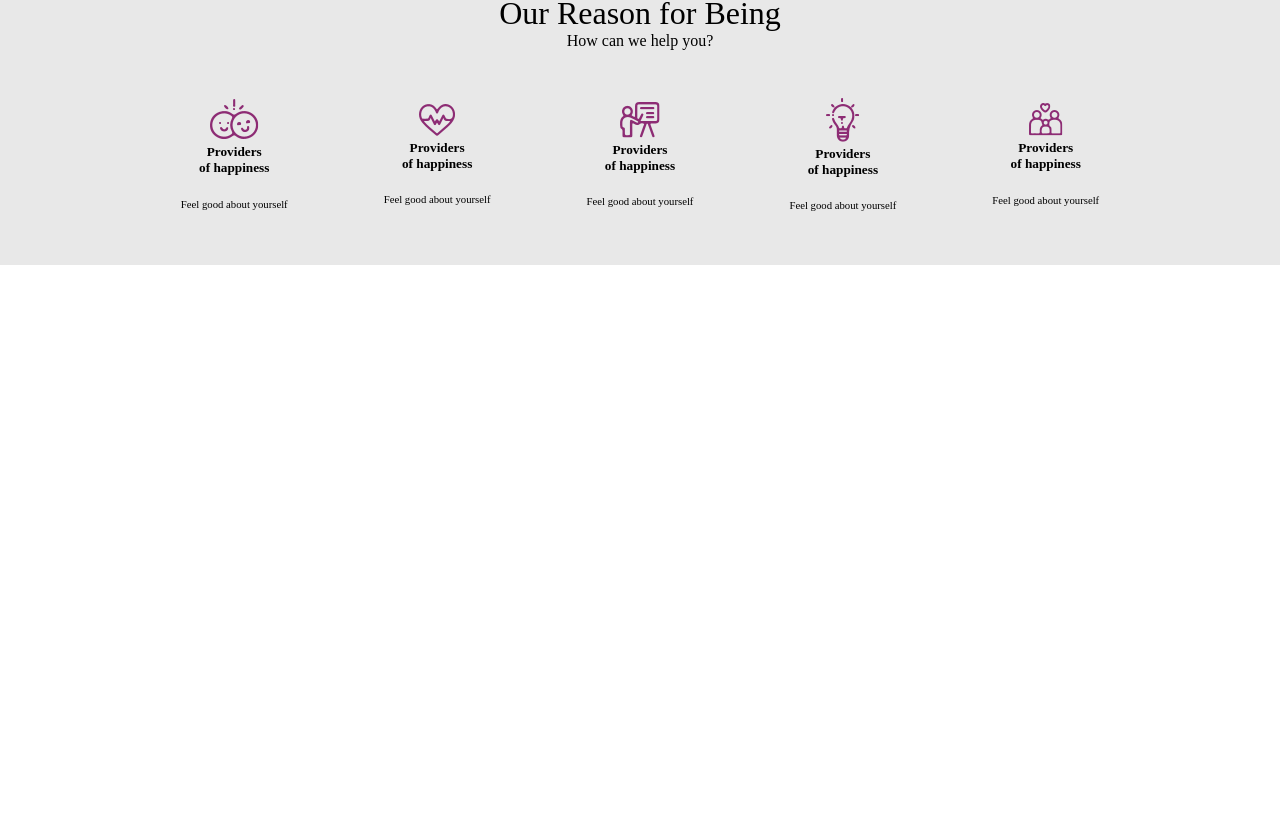
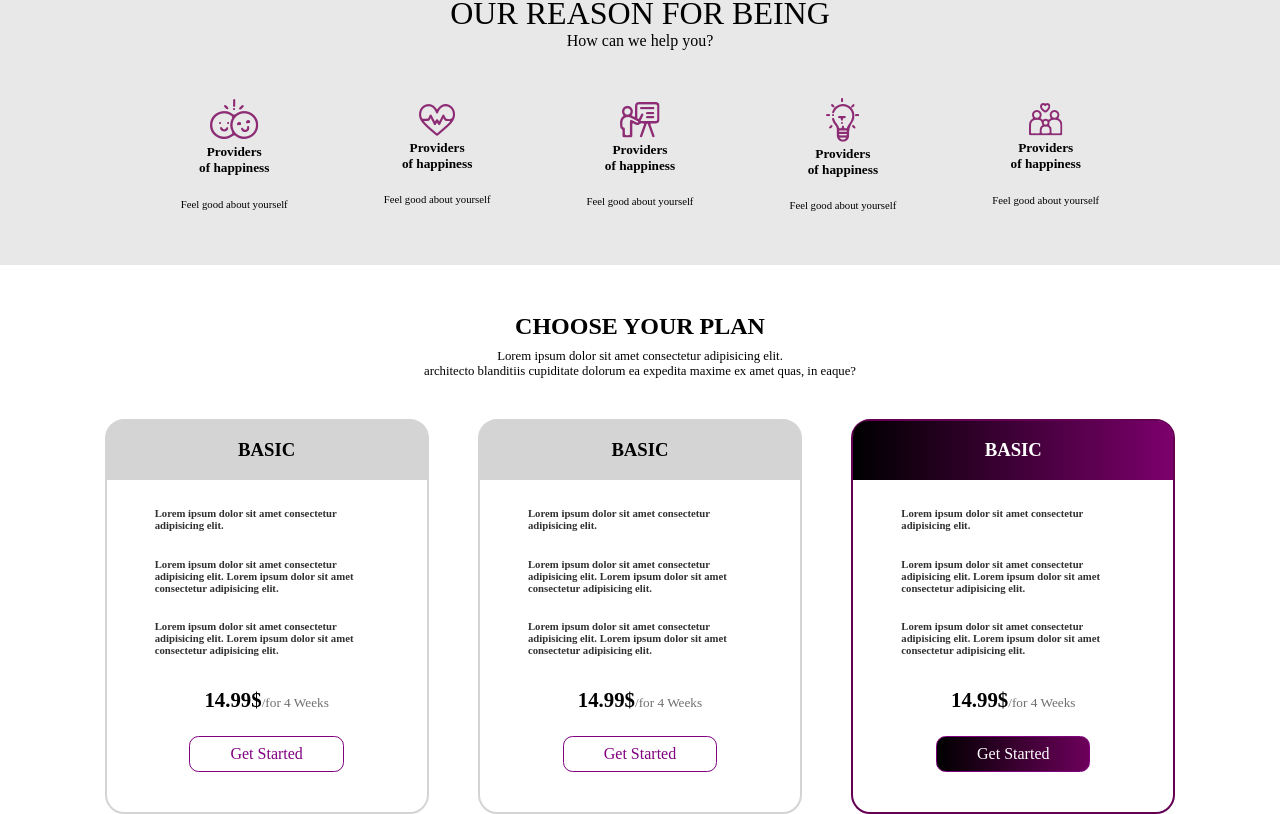
Before and after one commit to LahiruKalhara/Fitness-Center, a React (Vite) app: page / in a window 1280 px wide. Shown: the part 912-1726 px from the top of the page. Before the commit the page ends 1177 px from the top, so only its background shows below. Built offline with nearby package versions, Linux system fonts and the light colour scheme.

Commit message:
Body Container 3 Implemented

```diff
--- a/src/App.css
+++ b/src/App.css
@@ -9,12 +9,31 @@
 .heroSection .texts a:hover{background-color: rgba(255, 255, 255, 0.87); transition: 200ms ease-in-out;}
 
 .bodyContainer1{background-color: rgba(0, 0, 0, 0.089); text-align: center;}
-.bodyContainer1 .cardContainer{display: flex; justify-content: center; gap: 6em; margin-top: 3em; align-items: center;}
-.bodyContainer1 h2{padding-top: 2em; margin-top: -0.6em; font-size: 2rem; font-weight: 500;}
+.bodyContainer1 .cardContainer{display: flex; justify-content: center; gap: 6em; margin-top: 3em; align-items: center; flex-wrap: wrap;}
+.bodyContainer1 h2{padding-top: 2em; margin-top: -0.6em; font-size: 2rem; font-weight: 500; text-transform: uppercase;}
 .bodyContainer1 .card h6{font-weight: 400; margin-top: 2em; padding-bottom: 5em;}
 
+.bodyContainer2{text-align: center;}
+.bodyContainer2 h2{padding-top: 2em; font-weight: 600; text-transform: uppercase;}
+.bodyContainer2 p{font-size: 0.8rem; margin-top: 0.7em;}
+.bodyContainer2 .cardContainer{display: flex; gap: 2em; width: 85%; margin-left: auto; margin-right: auto; margin-top: 2.5em; flex-wrap: wrap;}
+.bodyContainer2 .card{border: 2px solid rgb(212, 212, 212); border-radius: 1.2em;}
+.bodyContainer2 .cards{width: 20em; margin-left: auto; margin-right: auto;}
+.bodyContainer2 .cardContainer .card h3{text-transform: uppercase; font-weight: 600; padding-top: 1em; background-color: rgb(212, 212, 212); border-radius: 0.8em 0.8em 0em 0em; padding-bottom: 1em;}
+.bodyContainer2 .cardContainer .card h6{text-align: left; margin-top: 2.5em; width: 70%; margin-left: auto; margin-right: auto; color: rgba(0, 0, 0, 0.808);}
+.bodyContainer2 .cardContainer .card .price{display: flex; align-items: baseline; justify-content: center; margin-top: 2em;}
+.bodyContainer2 .cardContainer .card .price h4{font-size: 1.3rem; font-weight: 600;}
+.bodyContainer2 .cardContainer .card .price h5{font-weight: 500; color:rgba(0, 0, 0, 0.568);}
+.bodyContainer2 .cardContainer .card a{color: purple; text-decoration: none; border: 1px solid purple; padding: 0.5em 2.5em; border-radius: 0.6em; display: inline-block; margin-top: 1.5em; margin-bottom: 2.5em;}
 
-/* Media Queries for Responsiveness */
+.bodyContainer2 .card3{border: 2px solid rgb(99, 0, 82); border-radius: 1.2em;}
+.bodyContainer2 .cardContainer .card3 h3{text-transform: uppercase; font-weight: 600; padding-top: 1em; background: linear-gradient(to Right,black, rgb(124, 0, 108)); border-radius: 0.8em 0.8em 0em 0em; padding-bottom: 1em; color: white;}
+.bodyContainer2 .cardContainer .card3 h6{text-align: left; margin-top: 2.5em; width: 70%; margin-left: auto; margin-right: auto; color: rgba(0, 0, 0, 0.808);}
+.bodyContainer2 .cardContainer .card3 .price{display: flex; align-items: baseline; justify-content: center; margin-top: 2em;}
+.bodyContainer2 .cardContainer .card3 .price h4{font-size: 1.3rem; font-weight: 600;}
+.bodyContainer2 .cardContainer .card3 .price h5{font-weight: 500; color:rgba(0, 0, 0, 0.568);}
+.bodyContainer2 .cardContainer .card3 a{color: rgb(255, 255, 255); text-decoration: none; border: 1px solid purple; padding: 0.5em 2.5em; border-radius: 0.6em; display: inline-block; margin-top: 1.5em; margin-bottom: 2.5em; background: linear-gradient(to Right, black , rgb(109, 0, 91));}
+/* Media Queries for Responsveness */
 @media (max-width: 1024px) {
     .heroSection .texts {
       top: 5em;
--- a/src/App.jsx
+++ b/src/App.jsx
@@ -52,7 +52,46 @@ function App() {
             <h5>Providers<br></br>of happiness</h5>
             <h6>Feel good about yourself</h6>
           </div>
+        </div>
+      </div>
 
+      <div className='bodyContainer2'>
+        <h2>Choose your plan</h2>
+        <p>Lorem ipsum dolor sit amet consectetur adipisicing elit. <br></br>architecto blanditiis cupiditate dolorum ea expedita maxime ex amet quas, in eaque?</p>
+        <div className='cardContainer'>
+          <div className='cards card'>
+            <h3>Basic</h3>
+            <h6>Lorem ipsum dolor sit amet consectetur adipisicing elit.</h6>
+            <h6>Lorem ipsum dolor sit amet consectetur adipisicing elit. Lorem ipsum dolor sit amet consectetur adipisicing elit.</h6>
+            <h6>Lorem ipsum dolor sit amet consectetur adipisicing elit. Lorem ipsum dolor sit amet consectetur adipisicing elit.</h6>
+            <div className='price'>
+              <h4>14.99$</h4>
+              <h5>/for 4 Weeks</h5>
+            </div>
+            <a href="">Get Started</a>
+          </div>
+          <div className='cards card'>
+            <h3>Basic</h3>
+            <h6>Lorem ipsum dolor sit amet consectetur adipisicing elit.</h6>
+            <h6>Lorem ipsum dolor sit amet consectetur adipisicing elit. Lorem ipsum dolor sit amet consectetur adipisicing elit.</h6>
+            <h6>Lorem ipsum dolor sit amet consectetur adipisicing elit. Lorem ipsum dolor sit amet consectetur adipisicing elit.</h6>
+            <div className='price'>
+              <h4>14.99$</h4>
+              <h5>/for 4 Weeks</h5>
+            </div>
+            <a href="">Get Started</a>
+          </div>
+          <div className='cards card3'>
+            <h3>Basic</h3>
+            <h6>Lorem ipsum dolor sit amet consectetur adipisicing elit.</h6>
+            <h6>Lorem ipsum dolor sit amet consectetur adipisicing elit. Lorem ipsum dolor sit amet consectetur adipisicing elit.</h6>
+            <h6>Lorem ipsum dolor sit amet consectetur adipisicing elit. Lorem ipsum dolor sit amet consectetur adipisicing elit.</h6>
+            <div className='price'>
+              <h4>14.99$</h4>
+              <h5>/for 4 Weeks</h5>
+            </div>
+            <a href="">Get Started</a>
+          </div>
         </div>
       </div>
 
```
